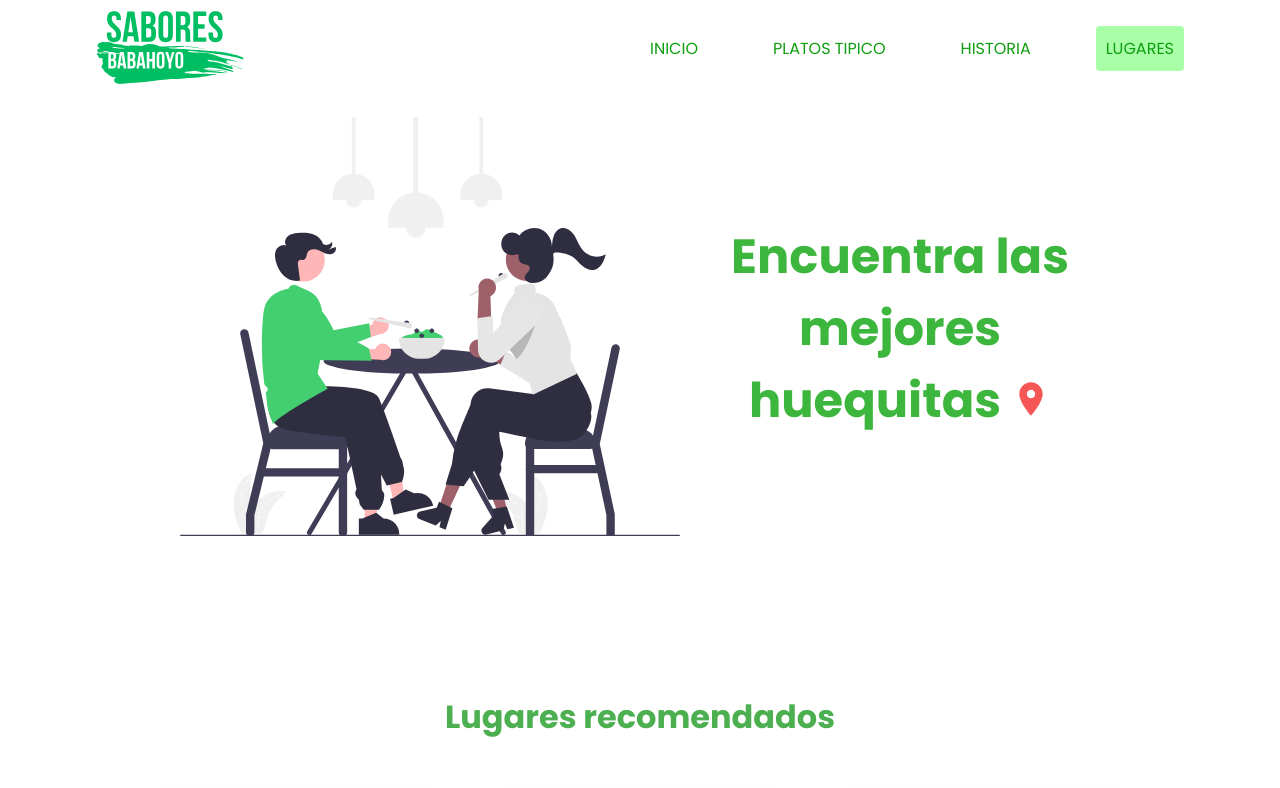
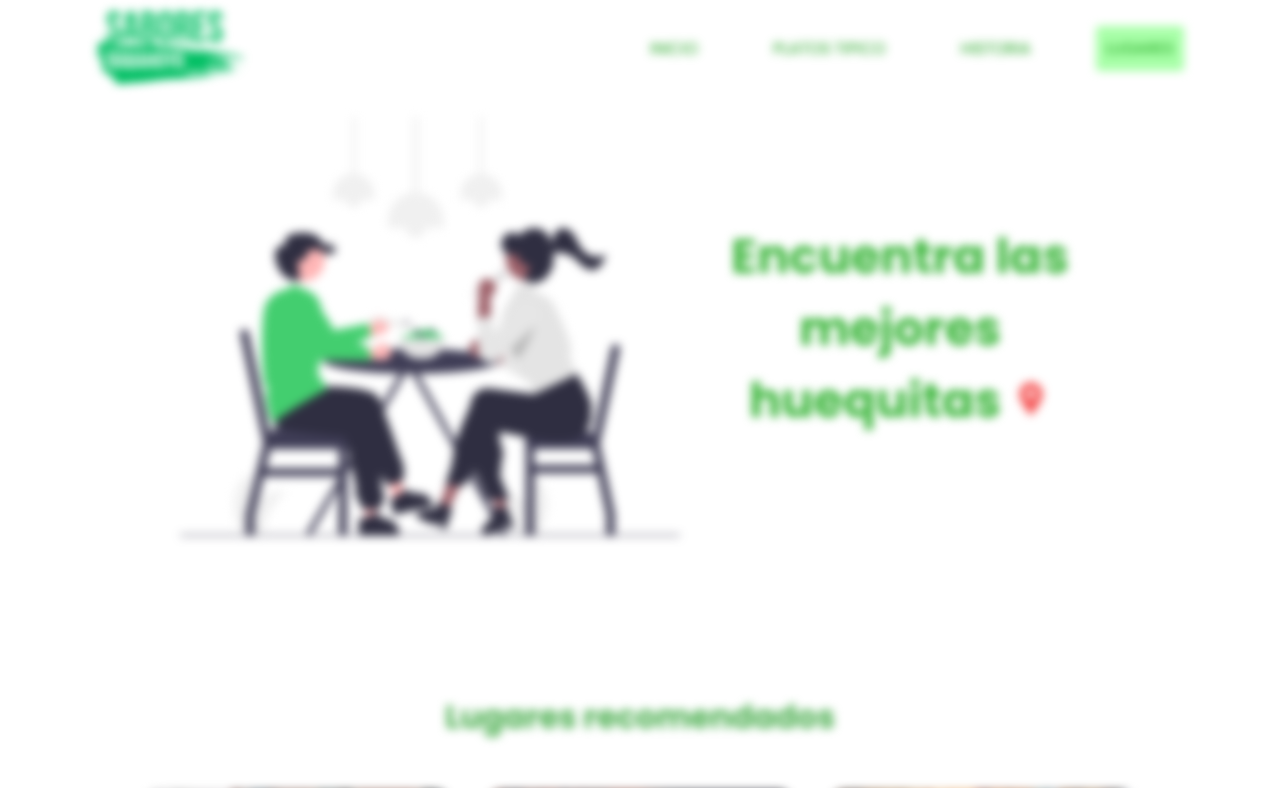
Before and after one commit to luisavi244/sabores_babahoyo, a plain HTML site: page html/lugares.html in a window 1280 px wide. Shown: the top 788 px of the page. Drawn offline with Linux system fonts and the light colour scheme.

Commit message:
csscambiado

```diff
--- a/css/blurr.css
+++ /dev/null
@@ -1,5 +0,0 @@
-.blurr{
-    filter: blur(5px);
-    -webkit-filter: blur(5px); /* Para compatibilidad con navegadores WebKit */
-    transition: all 0.5s ease;
-}
--- a/css/style.css
+++ b/css/style.css
@@ -7,6 +7,11 @@
 
 }
 
+.blurr{
+    filter: blur(5px);
+    -webkit-filter: blur(5px); /* Para compatibilidad con navegadores WebKit */
+    transition: all 0.5s ease;
+}
 
 
 *{
```
